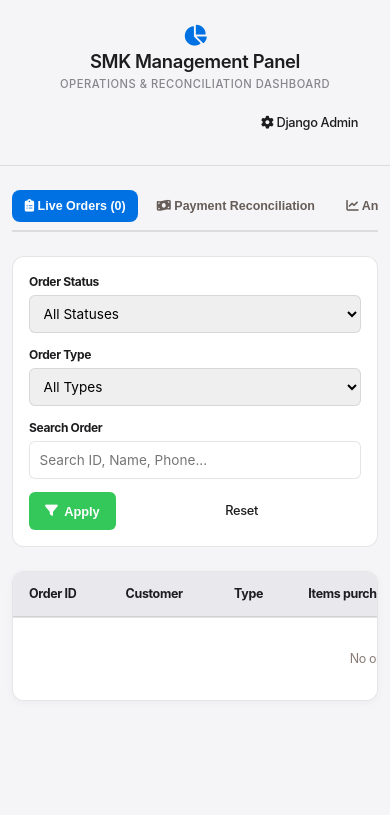
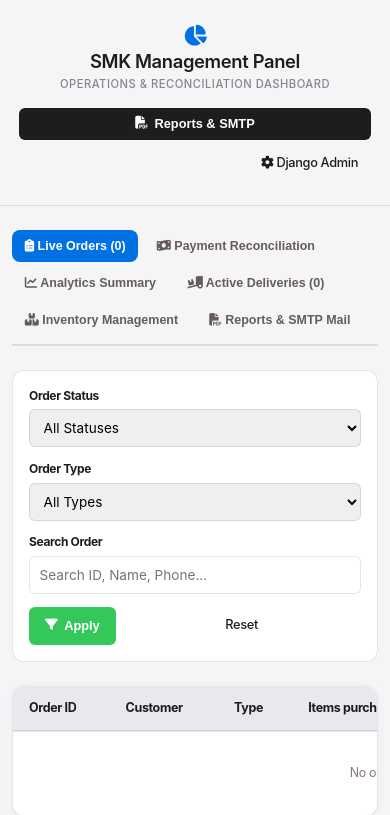
Before and after one commit to leoxurDev/SMK-Maavu-Kadai, a Django app: page /admin-dashboard/ in a window 390 px wide. Shown: the top 815 px of the page. Run offline with Django 4.2, Linux system fonts and the light colour scheme; a user stored in the database is signed in; data comes from the database, SQL or seed files in the repository; data that the repository does not hold is empty; parts of the project's set-up code (start-up, migrations or seed data) failed here and were passed over; some libraries are stand-ins or nearby versions.

Commit message:
Add Reports & SMTP header shortcut button and flex-wrap tab bar for mobile view

```diff
--- a/templates/shop/admin_dashboard.html
+++ b/templates/shop/admin_dashboard.html
@@ -31,6 +31,7 @@
             padding-bottom: 0.5rem;
             margin-bottom: 1.5rem;
             overflow-x: auto;
+            flex-wrap: wrap;
         }
 
         .dash-tab-btn {
@@ -258,7 +259,10 @@
                 </div>
             </div>
 
-            <div style="display: flex; align-items: center; gap: 0.4rem; flex-wrap: wrap; justify-content: flex-end;">
+            <div style="display: flex; align-items: center; gap: 0.5rem; flex-wrap: wrap; justify-content: flex-end;">
+                <button type="button" @click="currentTab = 'reports'" class="btn-primary" style="height: 32px; font-size: 0.8rem; padding: 0 0.8rem; background-color: var(--dark-brown); border-radius: 6px; cursor: pointer;">
+                    <i class="fa-solid fa-file-pdf"></i> Reports & SMTP
+                </button>
                 <a href="/admin/" class="category-tab" style="padding: 0.4rem 0.8rem; font-size: 0.8rem;">
                     <i class="fa-solid fa-cog"></i> Django Admin
                 </a>
```
